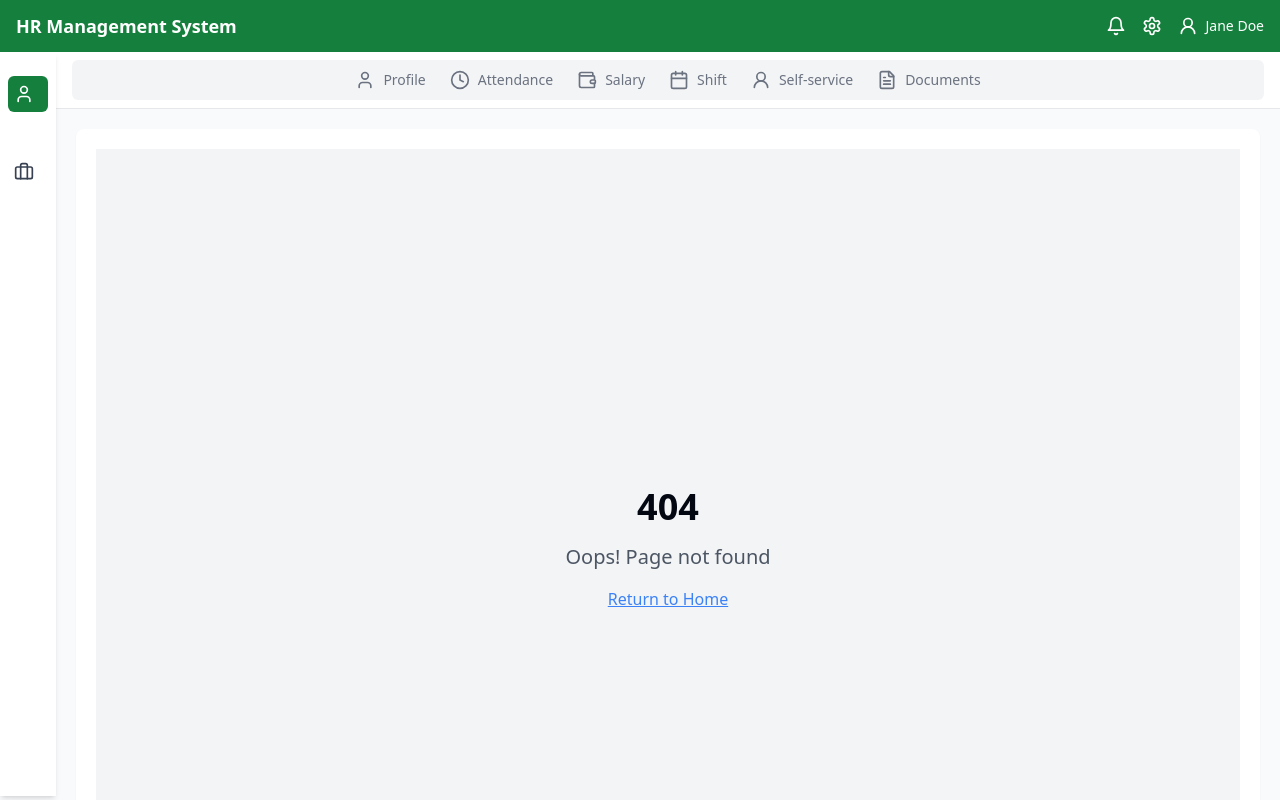
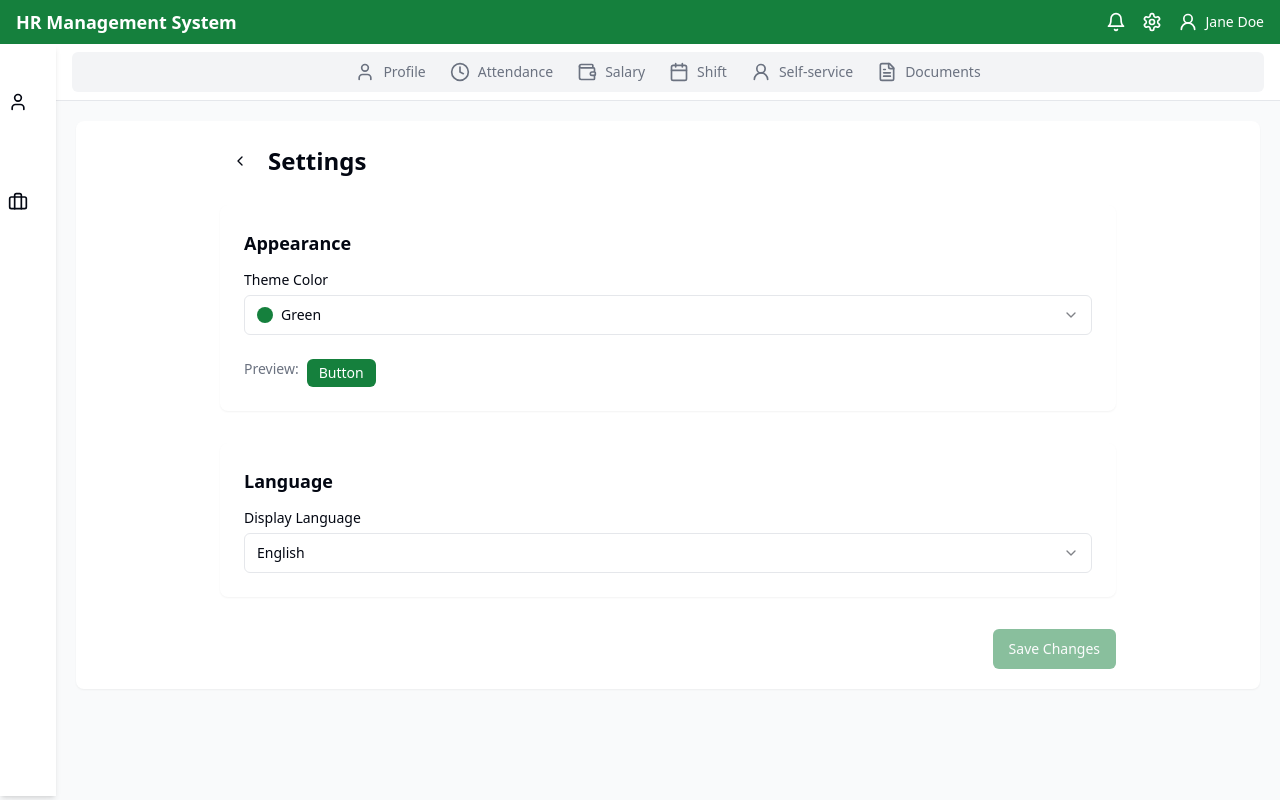
Before and after one commit to tchc-payslip/HRIS, a React (Vite) app: page /settings in a window 1280 px wide. Before the commit this address had no page. Built offline with nearby package versions, Linux system fonts and the light colour scheme.

Commit message:
Refactor: Implement new UI/UX changes
- Modify sidebar behavior to display icon-only view with text bubbles on hover.
- Reduce header bar height.
- Apply header bar color to all buttons.
- Add a Settings page with color customization and language toggle.

```diff
--- a/src/App.tsx
+++ b/src/App.tsx
@@ -3,10 +3,11 @@ import { Toaster } from "@/components/ui/toaster";
 import { Toaster as Sonner } from "@/components/ui/sonner";
 import { TooltipProvider } from "@/components/ui/tooltip";
 import { QueryClient, QueryClientProvider } from "@tanstack/react-query";
-import { Routes, Route, Navigate } from "react-router-dom";
+import { Routes, Route } from "react-router-dom";
 import Layout from "./components/Layout";
 import NotFound from "./pages/NotFound";
 import Index from "./pages/Index";
+import Settings from "./pages/Settings";
 
 // Employee self-service components
 import EmployeeProfile from "./components/EmployeeProfile/EmployeeProfile";
@@ -47,6 +48,9 @@ const App = () => (
           <Route path="hr/budget-planning" element={<BudgetPlanning />} />
           <Route path="hr/budget-management" element={<BudgetManagement />} />
 
+          {/* Settings Page */}
+          <Route path="settings" element={<Settings />} />
+
           {/* Redirect any unknown paths to 404 */}
           <Route path="*" element={<NotFound />} />
         </Route>
--- a/src/components/Layout.tsx
+++ b/src/components/Layout.tsx
@@ -1,6 +1,6 @@
 
 import { Outlet, NavLink, useLocation } from "react-router-dom";
-import { useState, useEffect } from "react";
+import { useState } from "react";
 import {
   User,
   FileText,
@@ -11,18 +11,23 @@ import {
   Users,
   Calendar,
   Briefcase,
-  Menu,
   ChartBar,
-  ListTodo,
   Bell,
   Settings
 } from "lucide-react";
 import { cn } from "@/lib/utils";
 import { Tabs, TabsContent, TabsList, TabsTrigger } from "@/components/ui/tabs";
+import {
+  Tooltip,
+  TooltipContent,
+  TooltipProvider,
+  TooltipTrigger,
+} from "@/components/ui/tooltip";
+import { useNavigate } from "react-router-dom";
 
 const Layout = () => {
-  const [sidebarExpanded, setSidebarExpanded] = useState(false);
   const location = useLocation();
+  const navigate = useNavigate();
   const currentPath = location.pathname;
   const mainSection = currentPath.split('/')[1] || 'profile';
 
@@ -45,29 +50,23 @@ const Layout = () => {
     { to: "/hr/budget-management", label: "Budget Management", icon: <Banknote className="w-5 h-5" /> }
   ];
 
-  // Handle sidebar expansion on hover
-  const expandSidebar = () => {
-    setSidebarExpanded(true);
-  };
-
-  const collapseSidebar = () => {
-    setSidebarExpanded(false);
-  };
-
   // Determine if we're in the HR section or Personal section
   const isHrSection = currentPath.startsWith('/hr');
   const currentTabItems = isHrSection ? hrTabItems : employeeTabItems;
 
   return (
     <div className="flex flex-col h-screen bg-gray-50">
-      {/* Header */}
-      <header className="bg-green-700 py-3 px-4 text-white shadow-md flex justify-between items-center z-10">
+      {/* Header - made thinner */}
+      <header className="bg-green-700 py-2 px-4 text-white shadow-md flex justify-between items-center z-10">
         <div className="flex items-center">
           <h1 className="font-bold text-lg">HR Management System</h1>
         </div>
         <div className="flex items-center space-x-4">
           <Bell className="w-5 h-5 cursor-pointer hover:text-gray-200" />
-          <Settings className="w-5 h-5 cursor-pointer hover:text-gray-200" />
+          <Settings
+            className="w-5 h-5 cursor-pointer hover:text-gray-200"
+            onClick={() => navigate('/settings')}
+          />
           <div className="flex items-center space-x-2 cursor-pointer hover:text-gray-200">
             <UserRound className="w-5 h-5" />
             <span className="hidden md:inline text-sm">Jane Doe</span>
@@ -76,73 +75,60 @@ const Layout = () => {
       </header>
 
       <div className="flex flex-1 overflow-hidden">
-        {/* Sidebar - only contains Personal and HR Core sections */}
-        <div
-          className={cn(
-            "bg-white shadow-md z-20 flex flex-col transition-all duration-300 ease-in-out fixed h-[calc(100vh-56px)]",
-            sidebarExpanded ? "w-52" : "w-14"
-          )}
-          onMouseEnter={expandSidebar}
-          onMouseLeave={collapseSidebar}
-        >
+        {/* Sidebar - icons only with tooltips */}
+        <div className="bg-white shadow-md z-20 flex flex-col w-14 fixed h-[calc(100vh-48px)]">
           {/* Personal section */}
           <div className="px-2 py-4">
-            <p className={cn(
-              "text-xs font-semibold text-gray-500 mb-2 px-2 transition-opacity duration-300",
-              sidebarExpanded ? "opacity-100" : "opacity-0 h-0"
-            )}>
+            <p className="text-xs font-semibold text-gray-500 mb-2 px-2 opacity-0 h-0">
               Personal
             </p>
+            <TooltipProvider>
+              <Tooltip>
+                <TooltipTrigger asChild>
                   <NavLink
                     to="/profile"
                     className={({ isActive }) => cn(
-                "flex items-center py-2 px-2 rounded-md transition-colors",
+                      "flex items-center justify-center py-2 px-2 rounded-md transition-colors",
                       isActive || (!isHrSection)
                         ? "bg-green-700 text-white"
-                  : "text-gray-700 hover:bg-gray-100",
-                !sidebarExpanded && "justify-center"
+                        : "text-gray-700 hover:bg-gray-100"
                     )}
                   >
-              <div className="flex items-center">
                     <User className="w-5 h-5" />
-                <span className={cn(
-                  "ml-2 text-sm transition-all",
-                  sidebarExpanded ? "opacity-100 w-auto" : "opacity-0 w-0 overflow-hidden"
-                )}>
-                  Personal
-                </span>
-              </div>
                   </NavLink>
+                </TooltipTrigger>
+                <TooltipContent side="right">
+                  <p>Personal</p>
+                </TooltipContent>
+              </Tooltip>
+            </TooltipProvider>
           </div>
 
           {/* HR Core section */}
           <div className="px-2 py-2">
-            <p className={cn(
-              "text-xs font-semibold text-gray-500 mb-2 px-2 transition-opacity duration-300",
-              sidebarExpanded ? "opacity-100" : "opacity-0 h-0"
-            )}>
+            <p className="text-xs font-semibold text-gray-500 mb-2 px-2 opacity-0 h-0">
               HR Core
             </p>
+            <TooltipProvider>
+              <Tooltip>
+                <TooltipTrigger asChild>
                   <NavLink
                     to="/hr/employee-management"
                     className={({ isActive }) => cn(
-                "flex items-center py-2 px-2 rounded-md transition-colors",
+                      "flex items-center justify-center py-2 px-2 rounded-md transition-colors",
                       isActive || (isHrSection)
                         ? "bg-green-700 text-white"
-                  : "text-gray-700 hover:bg-gray-100",
-                !sidebarExpanded && "justify-center"
+                        : "text-gray-700 hover:bg-gray-100"
                     )}
                   >
-              <div className="flex items-center">
                     <Briefcase className="w-5 h-5" />
-                <span className={cn(
-                  "ml-2 text-sm transition-all",
-                  sidebarExpanded ? "opacity-100 w-auto" : "opacity-0 w-0 overflow-hidden"
-                )}>
-                  HR Core
-                </span>
-              </div>
                   </NavLink>
+                </TooltipTrigger>
+                <TooltipContent side="right">
+                  <p>HR Core</p>
+                </TooltipContent>
+              </Tooltip>
+            </TooltipProvider>
           </div>
         </div>
 
--- a/src/components/ui/button.tsx
+++ b/src/components/ui/button.tsx
@@ -1,15 +1,19 @@
+
 import * as React from "react"
 import { Slot } from "@radix-ui/react-slot"
 import { cva, type VariantProps } from "class-variance-authority"
+import { cn } from "@/lib/utils"
 
-import { cn } from "@/lib/utils"
+const getThemeColor = () => {
+  return localStorage.getItem('theme-color') || 'green-700';
+}
 
 const buttonVariants = cva(
   "inline-flex items-center justify-center gap-2 whitespace-nowrap rounded-md text-sm font-medium ring-offset-background transition-colors focus-visible:outline-none focus-visible:ring-2 focus-visible:ring-ring focus-visible:ring-offset-2 disabled:pointer-events-none disabled:opacity-50 [&_svg]:pointer-events-none [&_svg]:size-4 [&_svg]:shrink-0",
   {
     variants: {
       variant: {
-        default: "bg-primary text-primary-foreground hover:bg-primary/90",
+        default: "bg-green-700 text-primary-foreground hover:bg-green-800",
         destructive:
           "bg-destructive text-destructive-foreground hover:bg-destructive/90",
         outline:
@@ -41,6 +45,7 @@ export interface ButtonProps
 
 const Button = React.forwardRef<HTMLButtonElement, ButtonProps>(
   ({ className, variant, size, asChild = false, ...props }, ref) => {
+    // Apply theme color if it exists in localStorage
     const Comp = asChild ? Slot : "button"
     return (
       <Comp
--- a/src/index.css
+++ b/src/index.css
@@ -31,6 +31,7 @@
     --sidebar-ring: 262.1 83.3% 57.8%;
     --sidebar-accent: 220 14.3% 95.9%;
     --sidebar-accent-foreground: 220.9 39.3% 11%;
+    --theme-color: green-700;
   }
 
   .dark {
@@ -81,3 +82,20 @@
     display: none; /* Chrome, Safari and Opera */
   }
 }
+
+/* Theme color utility classes */
+.bg-theme {
+  @apply bg-green-700;
+}
+
+.text-theme {
+  @apply text-green-700;
+}
+
+.border-theme {
+  @apply border-green-700;
+}
+
+.hover\:bg-theme-hover:hover {
+  @apply hover:bg-green-800;
+}
--- /dev/null
+++ b/src/pages/Settings.tsx
@@ -0,0 +1,154 @@
+import React, { useState, useEffect } from 'react';
+import { ChevronLeft } from 'lucide-react';
+import { useNavigate } from 'react-router-dom';
+import { Button } from '@/components/ui/button';
+import { Label } from '@/components/ui/label';
+import { toast } from '@/hooks/use-toast';
+import {
+  Select,
+  SelectContent,
+  SelectItem,
+  SelectTrigger,
+  SelectValue,
+} from "@/components/ui/select";
+
+// Define theme color options
+const themeColors = [
+  { name: "Green", value: "green-700" },
+  { name: "Blue", value: "blue-700" },
+  { name: "Purple", value: "purple-700" },
+  { name: "Indigo", value: "indigo-700" },
+  { name: "Red", value: "red-700" }
+];
+
+// Define languages
+const languages = [
+  { name: "English", value: "en" },
+  { name: "Tiếng Việt", value: "vi" }
+];
+
+const Settings = () => {
+  const navigate = useNavigate();
+
+  // Load saved settings from localStorage or use defaults
+  const [selectedColor, setSelectedColor] = useState(() => {
+    return localStorage.getItem('theme-color') || 'green-700';
+  });
+
+  const [selectedLanguage, setSelectedLanguage] = useState(() => {
+    return localStorage.getItem('language') || 'en';
+  });
+
+  // Keep track of initial settings to check if changes were made
+  const [initialColor] = useState(selectedColor);
+  const [initialLanguage] = useState(selectedLanguage);
+
+  const hasChanges = selectedColor !== initialColor || selectedLanguage !== initialLanguage;
+
+  const handleSave = () => {
+    // Save settings to localStorage
+    localStorage.setItem('theme-color', selectedColor);
+    localStorage.setItem('language', selectedLanguage);
+
+    // Apply theme color to the document
+    document.documentElement.style.setProperty('--theme-color', selectedColor);
+
+    toast({
+      title: "Settings saved",
+      description: "Your preferences have been updated."
+    });
+  };
+
+  return (
+    <div className="max-w-4xl mx-auto">
+      <div className="flex items-center mb-6">
+        <Button
+          variant="ghost"
+          size="icon"
+          onClick={() => navigate(-1)}
+          className="mr-2"
+        >
+          <ChevronLeft className="h-5 w-5" />
+        </Button>
+        <h2 className="text-2xl font-bold">Settings</h2>
+      </div>
+
+      <div className="space-y-8">
+        {/* Theme Color Section */}
+        <div className="bg-white p-6 rounded-lg shadow-sm">
+          <h3 className="text-lg font-semibold mb-4">Appearance</h3>
+
+          <div className="space-y-4">
+            <div className="grid gap-2">
+              <Label htmlFor="theme-color">Theme Color</Label>
+              <Select
+                value={selectedColor}
+                onValueChange={setSelectedColor}
+              >
+                <SelectTrigger id="theme-color" className="w-full">
+                  <SelectValue placeholder="Select a theme color" />
+                </SelectTrigger>
+                <SelectContent>
+                  {themeColors.map((color) => (
+                    <SelectItem key={color.value} value={color.value}>
+                      <div className="flex items-center">
+                        <div className={`w-4 h-4 rounded-full bg-${color.value} mr-2`}></div>
+                        {color.name}
+                      </div>
+                    </SelectItem>
+                  ))}
+                </SelectContent>
+              </Select>
+
+              <div className="mt-4 flex space-x-2">
+                <div className="text-sm text-gray-500">Preview:</div>
+                <div className={`px-3 py-1 rounded-md bg-${selectedColor} text-white text-sm`}>
+                  Button
+                </div>
+              </div>
+            </div>
+          </div>
+        </div>
+
+        {/* Language Section */}
+        <div className="bg-white p-6 rounded-lg shadow-sm">
+          <h3 className="text-lg font-semibold mb-4">Language</h3>
+
+          <div className="space-y-4">
+            <div className="grid gap-2">
+              <Label htmlFor="language">Display Language</Label>
+              <Select
+                value={selectedLanguage}
+                onValueChange={setSelectedLanguage}
+              >
+                <SelectTrigger id="language" className="w-full">
+                  <SelectValue placeholder="Select language" />
+                </SelectTrigger>
+                <SelectContent>
+                  {languages.map((lang) => (
+                    <SelectItem key={lang.value} value={lang.value}>
+                      {lang.name}
+                    </SelectItem>
+                  ))}
+                </SelectContent>
+              </Select>
+            </div>
+          </div>
+        </div>
+
+        {/* Save Button */}
+        <div className="flex justify-end">
+          <Button
+            onClick={handleSave}
+            disabled={!hasChanges}
+            className="bg-green-700 hover:bg-green-800"
+          >
+            Save Changes
+          </Button>
+        </div>
+      </div>
+    </div>
+  );
+};
+
+export default Settings;
```
Lines whose indentation alone changed are shown as unchanged.
